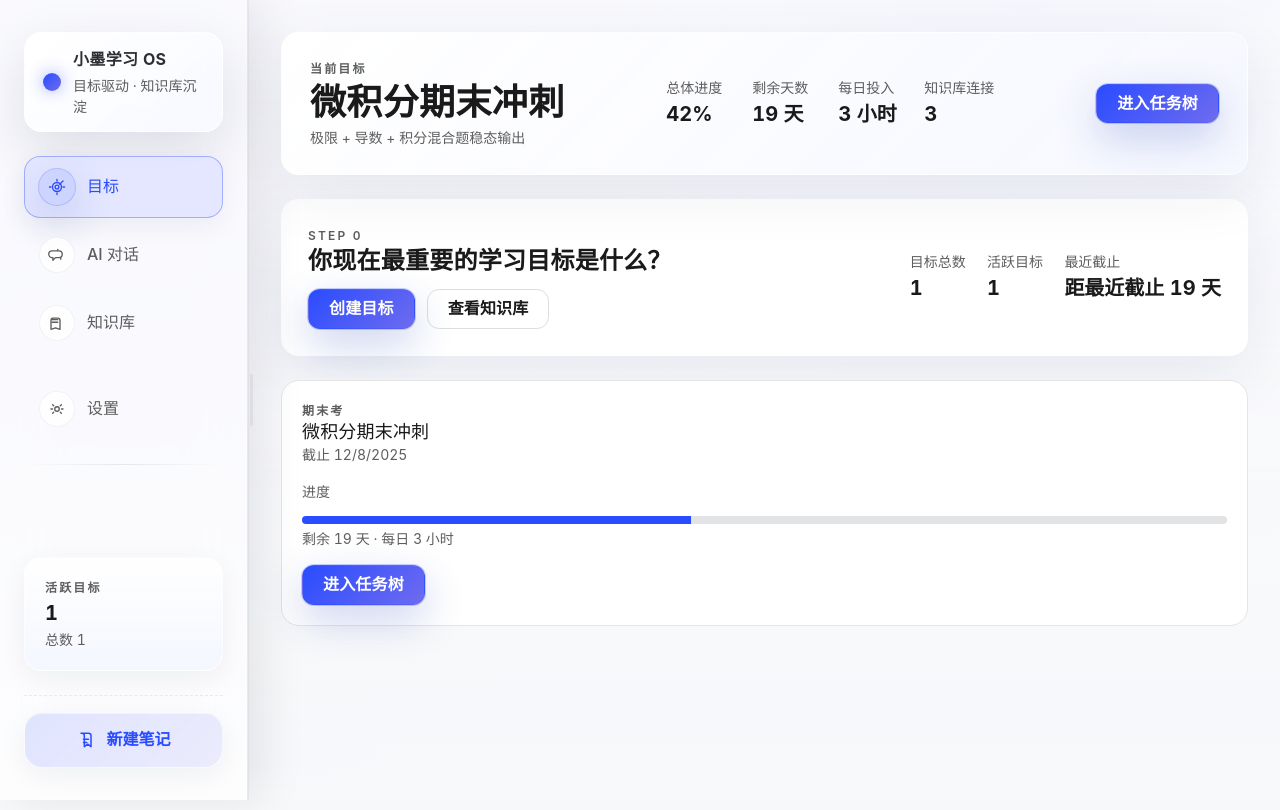
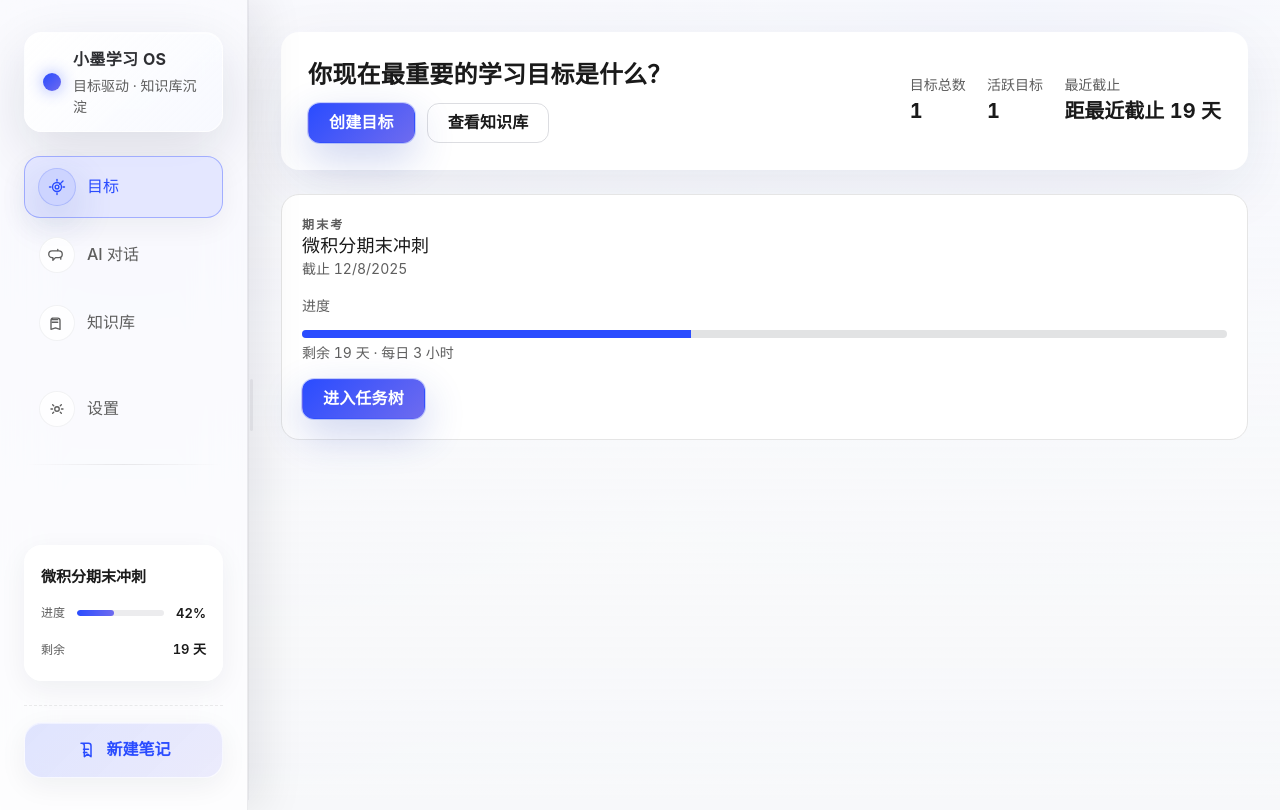
Before and after one commit to Bistard/Learning-OS-demo, a website built with Vite: page index.html in a window 1280 px wide. Built offline with nearby package versions, Linux system fonts and the light colour scheme.

Commit message:
删除content-header（全局目标展示）

```diff
--- a/src/modules/goal/dashboard/goalDashboardModule.ts
+++ b/src/modules/goal/dashboard/goalDashboardModule.ts
@@ -39,7 +39,6 @@ class GoalDashboardView {
     regions.content.innerHTML = `
       <section class="panel hero-goal">
         <div>
-          <p class="eyebrow">Step 0</p>
           <h2>你现在最重要的学习目标是什么？</h2>
           <div class="cta-group">
             <button class="btn primary" id="dashboard-create-goal">创建目标</button>
--- a/src/modules/shell/contextHeader/contextHeaderModule.ts
+++ /dev/null
@@ -1,51 +0,0 @@
-import { LearningOsViewModel, ViewSnapshot } from '../../../viewModels/learningOsViewModel';
-import { bindClick } from '../../../utils/dom';
-
-export class ContextHeaderModule {
-  constructor(private readonly viewModel: LearningOsViewModel) {}
-
-  public render(snapshot: ViewSnapshot, host: HTMLElement): void {
-    const goal = snapshot.activeGoal;
-    const summary = snapshot.dashboardSummary;
-    if (!goal) {
-      host.innerHTML = `
-        <div class="context-empty">
-          <h1>还没有目标</h1>
-          <p class="microcopy">以目标为入口，知识库作为自动沉淀的载体</p>
-          <button class="btn primary" id="header-create-goal">创建目标</button>
-        </div>
-      `;
-      bindClick(host, '#header-create-goal', () => this.viewModel.navigate('goalCreation'));
-      return;
-    }
-    host.innerHTML = `
-      <div class="context-primary">
-        <p class="eyebrow">当前目标</p>
-        <h1>${goal.name}</h1>
-        <p class="microcopy">${goal.focus}</p>
-      </div>
-      <div class="context-metrics">
-        <div>
-          <p class="label">总体进度</p>
-          <p class="strong">${goal.progress.percent}%</p>
-        </div>
-        <div>
-          <p class="label">剩余天数</p>
-          <p class="strong">${goal.progress.remainingDays} 天</p>
-        </div>
-        <div>
-          <p class="label">每日投入</p>
-          <p class="strong">${Math.round(goal.profile.dailyMinutes / 60)} 小时</p>
-        </div>
-        <div>
-          <p class="label">知识库连接</p>
-          <p class="strong">${summary.knowledgeVaults}</p>
-        </div>
-      </div>
-      <div class="context-actions">
-        <button class="btn primary" id="header-open-workspace">进入任务树</button>
-      </div>
-    `;
-    bindClick(host, '#header-open-workspace', () => this.viewModel.openGoalWorkspace());
-  }
-}
--- a/src/modules/shell/sidebar/sidebarMetaModule.ts
+++ b/src/modules/shell/sidebar/sidebarMetaModule.ts
@@ -1,12 +1,34 @@
 import { ViewSnapshot } from '../../../viewModels/learningOsViewModel';
+
+const clampPercent = (value: number): number => Math.min(100, Math.max(0, Math.round(value)));
 
 export class SidebarMetaModule {
   public render(snapshot: ViewSnapshot, host: HTMLElement): void {
-    const summary = snapshot.dashboardSummary;
+    const goal = snapshot.activeGoal;
+    if (!goal) {
+      host.innerHTML = `
+        <div class="side-meta-empty">
+          <p class="side-meta-placeholder">暂无目标</p>
+        </div>
+      `;
+      return;
+    }
+    const progress = clampPercent(goal.progress.percent);
+    const remainingDays = Math.max(0, goal.progress.remainingDays ?? 0);
+    const remainingLabel = remainingDays > 0 ? `${remainingDays} 天` : '0 天';
     host.innerHTML = `
-      <p class="eyebrow">活跃目标</p>
-      <p class="strong">${summary.activeGoals}</p>
-      <p class="microcopy">总数 ${summary.totalGoals}</p>
+      <p class="side-meta-name">${goal.name}</p>
+      <div class="side-meta-progress" role="img" aria-label="进度 ${progress}%">
+        <span class="side-meta-label">进度</span>
+        <div class="side-meta-progress-track">
+          <div class="side-meta-progress-fill" style="width: ${progress}%"></div>
+        </div>
+        <span class="side-meta-value">${progress}%</span>
+      </div>
+      <div class="side-meta-remaining">
+        <span class="side-meta-label">剩余</span>
+        <span class="side-meta-value">${remainingLabel}</span>
+      </div>
     `;
   }
 }
--- a/src/modules/types.ts
+++ b/src/modules/types.ts
@@ -2,7 +2,6 @@ import { Page } from '../models/learningOsModel';
 import { ViewSnapshot } from '../viewModels/learningOsViewModel';
 
 export interface RenderRegions {
-  header: HTMLElement;
   content: HTMLElement;
   sidebar: HTMLElement;
 }
--- a/src/styles/layout.css
+++ b/src/styles/layout.css
@@ -571,11 +571,71 @@ body.is-resizing-nav {
 
 .side-meta {
   margin-top: auto;
-  padding: var(--space-5);
-  border-radius: var(--radius-lg);
-  background: linear-gradient(180deg, rgba(255, 255, 255, 0.92), rgba(243, 246, 255, 0.9));
-  border: 1px solid rgba(255, 255, 255, 0.6);
+  padding: var(--space-5) var(--space-4);
+  border-radius: var(--radius-lg);
+  background: rgba(255, 255, 255, 0.9);
+  border: 1px solid rgba(255, 255, 255, 0.55);
   box-shadow: var(--shadow-sm);
+  display: flex;
+  flex-direction: column;
+  gap: var(--space-4);
+}
+
+.side-meta-name {
+  font-size: 15px;
+  font-weight: 600;
+  line-height: 1.4;
+  color: var(--text-strong);
+}
+
+.side-meta-progress {
+  display: flex;
+  align-items: center;
+  gap: var(--space-3);
+}
+
+.side-meta-progress-track {
+  flex: 1;
+  height: 6px;
+  border-radius: var(--radius-pill);
+  background: rgba(15, 23, 42, 0.08);
+  overflow: hidden;
+}
+
+.side-meta-progress-fill {
+  height: 100%;
+  border-radius: inherit;
+  background: linear-gradient(90deg, var(--brand-primary), var(--brand-secondary));
+  transition: width var(--transition-base);
+}
+
+.side-meta-label {
+  font-size: 12px;
+  color: var(--text-muted);
+}
+
+.side-meta-value {
+  font-size: 13px;
+  font-weight: 600;
+  color: var(--text-strong);
+}
+
+.side-meta-remaining {
+  display: flex;
+  justify-content: space-between;
+  align-items: center;
+}
+
+.side-meta-empty {
+  display: flex;
+  flex-direction: column;
+  gap: var(--space-2);
+  text-align: center;
+}
+
+.side-meta-placeholder {
+  font-size: 13px;
+  color: var(--text-muted);
 }
 
 .side-note-cta {
@@ -634,38 +694,6 @@ body.is-resizing-nav {
   gap: var(--space-6);
   flex: 1 1 auto;
   min-height: 0;
-}
-
-.context-header {
-  display: flex;
-  align-items: center;
-  justify-content: space-between;
-  gap: var(--space-6);
-  padding: 26px 28px;
-  border-radius: var(--radius-lg);
-  background: linear-gradient(135deg, rgba(255, 255, 255, 0.95), rgba(245, 247, 255, 0.92));
-  border: 1px solid rgba(255, 255, 255, 0.65);
-  box-shadow: var(--shadow-md);
-  backdrop-filter: blur(14px);
-}
-
-.context-metrics {
-  display: grid;
-  grid-template-columns: repeat(4, minmax(0, 1fr));
-  gap: var(--space-4);
-}
-
-.context-actions {
-  display: flex;
-  gap: var(--space-3);
-  flex-wrap: wrap;
-  justify-content: flex-end;
-}
-
-.context-empty {
-  display: flex;
-  flex-direction: column;
-  gap: var(--space-3);
 }
 
 .panel {
@@ -2514,15 +2542,6 @@ body.is-resizing-nav {
     grid-template-columns: 220px 1fr;
   }
 
-  .context-header {
-    flex-direction: column;
-    align-items: flex-start;
-  }
-
-  .context-metrics {
-    grid-template-columns: repeat(2, minmax(0, 1fr));
-  }
-
   .note-workspace {
     grid-template-columns: 1fr;
   }
--- a/src/views/learningOs/navConfig.ts
+++ b/src/views/learningOs/navConfig.ts
@@ -53,7 +53,6 @@ export const buildShellMarkup = (navItems: ReadonlyArray<NavDefinition>): string
           <div class="side-resizer" data-resizer aria-hidden="true"></div>
         </aside>
         <div class="main-stage">
-          <header class="context-header" data-view="context-head"></header>
           <main data-view="content"></main>
         </div>
       </div>
--- a/src/views/learningOsView.ts
+++ b/src/views/learningOsView.ts
@@ -1,6 +1,6 @@
 /**
- * Shell view that wires navigation, context header, sidebar meta, and
- * delegates actual page rendering to feature modules (MVVM per module).
+ * Shell view that wires navigation, sidebar meta, and delegates actual
+ * page rendering to feature modules (MVVM per module).
  */
 
 import { Page } from '../models/learningOsModel';
@@ -11,7 +11,6 @@ import { LearningWorkspaceModule } from '../modules/learning/workspace/learningW
 import { KnowledgeBaseModule } from '../modules/knowledge/base/knowledgeBaseModule';
 import { NoteEditorModule } from '../modules/knowledge/notes/noteEditorModule';
 import { SettingsModule } from '../modules/settings/settingsModule';
-import { ContextHeaderModule } from '../modules/shell/contextHeader/contextHeaderModule';
 import { SidebarMetaModule } from '../modules/shell/sidebar/sidebarMetaModule';
 import { TabStripModule } from '../modules/shell/tabs/tabStripModule';
 import { AiDialogModule } from '../modules/learning/dialog/aiDialogModule';
@@ -25,13 +24,11 @@ export class LearningOsView {
   private readonly shellElement: HTMLElement;
   private readonly contentHost: HTMLElement;
   private readonly toastHost: HTMLElement;
-  private readonly headerHost: HTMLElement;
   private readonly tabStripHost: HTMLElement;
   private readonly sidebarMeta: HTMLElement;
   private readonly navButtons = new Map<Page, HTMLButtonElement>();
   private readonly modules = new Map<Page, UiModule>();
   private readonly regions: RenderRegions;
-  private readonly headerModule: ContextHeaderModule;
   private readonly sidebarModule: SidebarMetaModule;
   private readonly tabStripModule: TabStripModule;
   private navWidth = 248;
@@ -45,15 +42,12 @@ export class LearningOsView {
     this.shellElement = root.querySelector<HTMLElement>('.os-shell')!;
     this.contentHost = root.querySelector<HTMLElement>('[data-view="content"]')!;
     this.toastHost = root.querySelector<HTMLElement>('[data-view="toast"]')!;
-    this.headerHost = root.querySelector<HTMLElement>('[data-view="context-head"]')!;
     this.sidebarMeta = root.querySelector<HTMLElement>('[data-view="side-meta"]')!;
     this.tabStripHost = root.querySelector<HTMLElement>('[data-view="tab-strip"]')!;
     this.regions = {
-      header: this.headerHost,
       content: this.contentHost,
       sidebar: this.sidebarMeta,
     };
-    this.headerModule = new ContextHeaderModule(this.viewModel);
     this.sidebarModule = new SidebarMetaModule();
     this.tabStripModule = new TabStripModule(this.viewModel);
     this.applyNavWidth(this.navWidth);
@@ -109,7 +103,6 @@ export class LearningOsView {
   private render(snapshot: ViewSnapshot): void {
     this.tabStripModule.render(snapshot, this.tabStripHost);
     this.highlightNav(snapshot.page);
-    this.headerModule.render(snapshot, this.headerHost);
     this.sidebarModule.render(snapshot, this.sidebarMeta);
     const module = this.modules.get(snapshot.page);
     module?.render(snapshot, this.regions);
```
